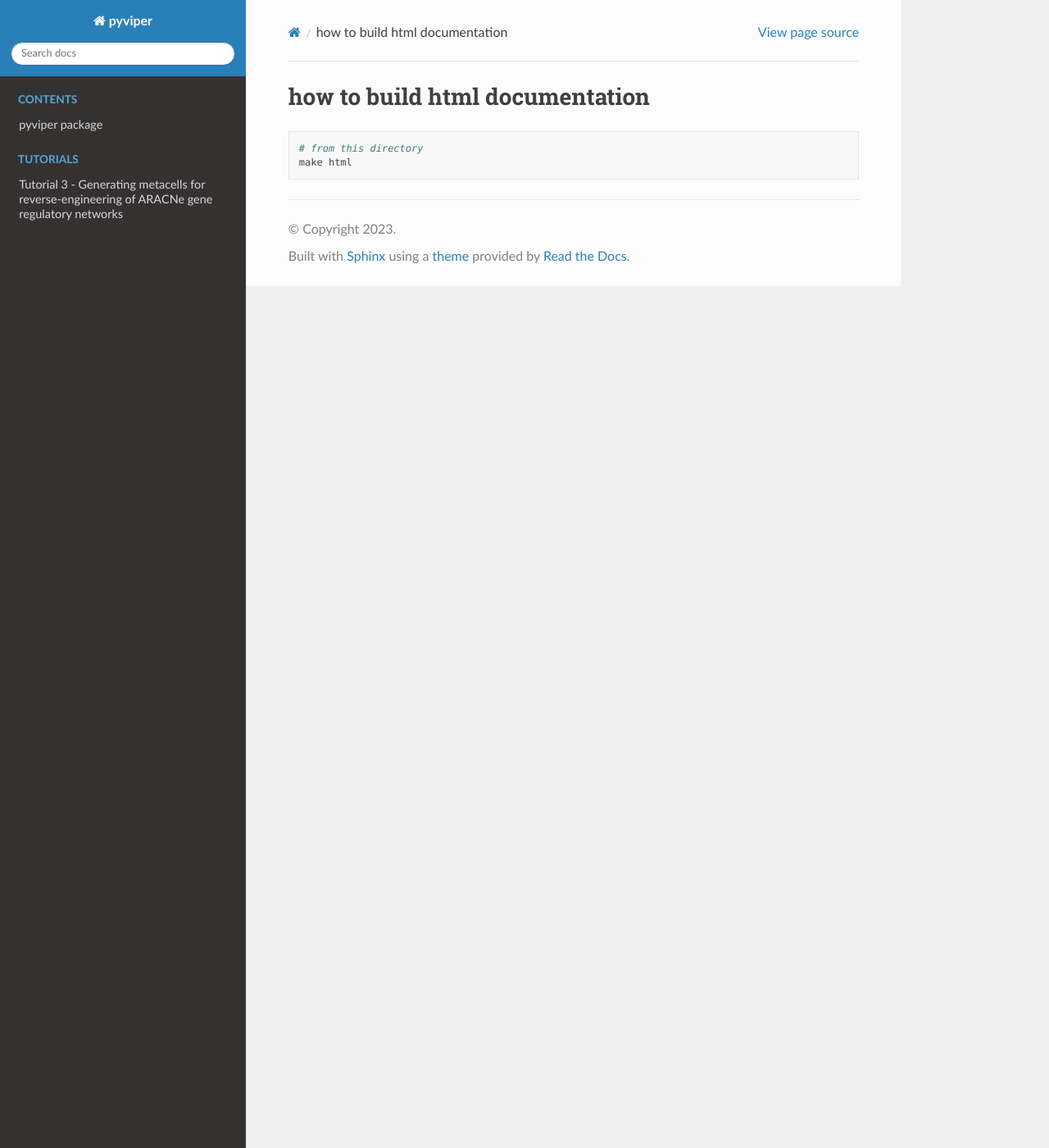
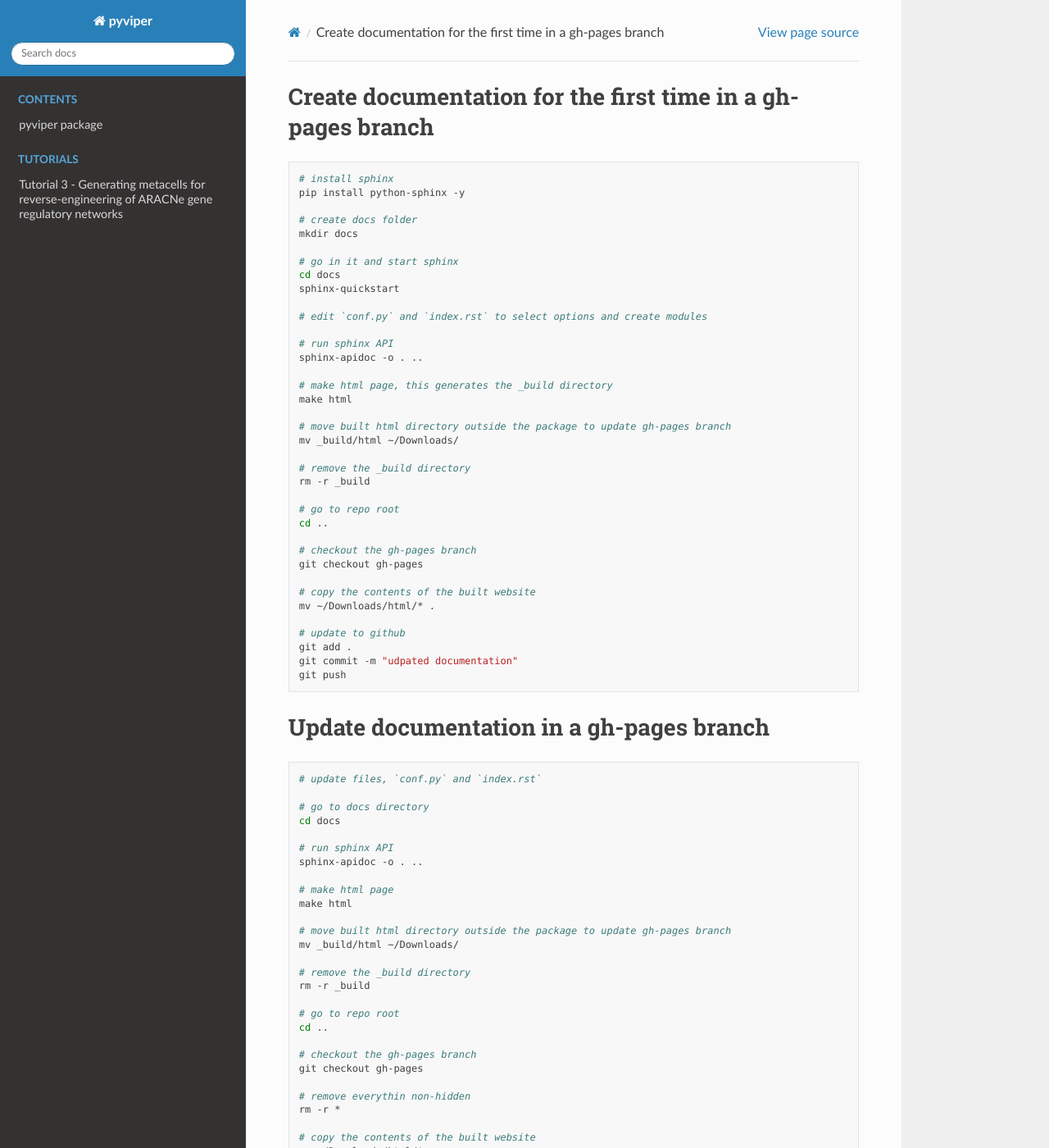
Before and after one commit to alevax/pyviper, a Sphinx documentation site: the page built from docs/README.md, in a window 1280 px wide and 1400 px high. Shown: the whole window at 82% size. Built offline with Sphinx 7.4.7 and the Read the Docs theme 3.1.0, drawn with Linux system fonts in a browser that asks for light colours; pages that are not in the unit, such as notebooks, are missing from menus; some of the changed text lies outside the part shown.

Commit message:
udpated readme documentation to facilitate maintenance

````diff
--- a/docs/README.md
+++ b/docs/README.md
@@ -1,5 +1,77 @@
-## how to build html documentation
+# Create documentation for the first time in a gh-pages branch
 ```shell
-# from this directory
+# install sphinx
+pip install python-sphinx -y
+
+# create docs folder
+mkdir docs
+
+# go in it and start sphinx
+cd docs
+sphinx-quickstart
+
+# edit `conf.py` and `index.rst` to select options and create modules
+
+# run sphinx API
+sphinx-apidoc -o . ..
+
+# make html page, this generates the _build directory
 make html
+
+# move built html directory outside the package to update gh-pages branch
+mv _build/html ~/Downloads/
+
+# remove the _build directory
+rm -r _build
+
+# go to repo root
+cd ..
+
+# checkout the gh-pages branch
+git checkout gh-pages
+
+# copy the contents of the built website
+mv ~/Downloads/html/* .
+
+# update to github
+git add .
+git commit -m "udpated documentation"
+git push
 ```
+
+# Update documentation in a gh-pages branch
+```shell
+# update files, `conf.py` and `index.rst`
+
+# go to docs directory
+cd docs
+
+# run sphinx API
+sphinx-apidoc -o . ..
+
+# make html page
+make html
+
+# move built html directory outside the package to update gh-pages branch
+mv _build/html ~/Downloads/
+
+# remove the _build directory
+rm -r _build
+
+# go to repo root
+cd ..
+
+# checkout the gh-pages branch
+git checkout gh-pages
+
+# remove everythin non-hidden
+rm -r *
+
+# copy the contents of the built website
+mv ~/Downloads/html/* .
+
+# update to github
+git add .
+git commit -m "udpated documentation"
+git push
+```
````
